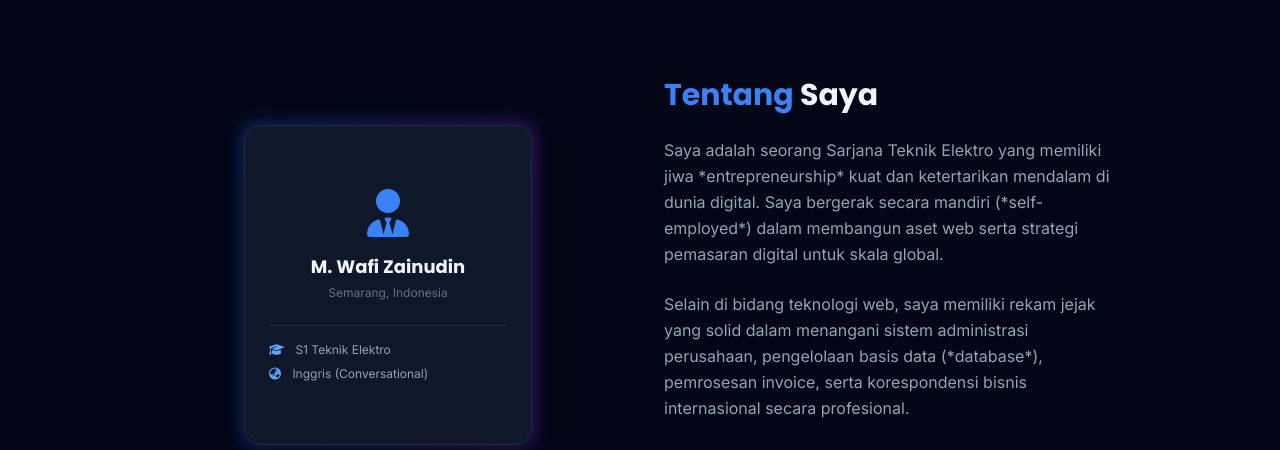
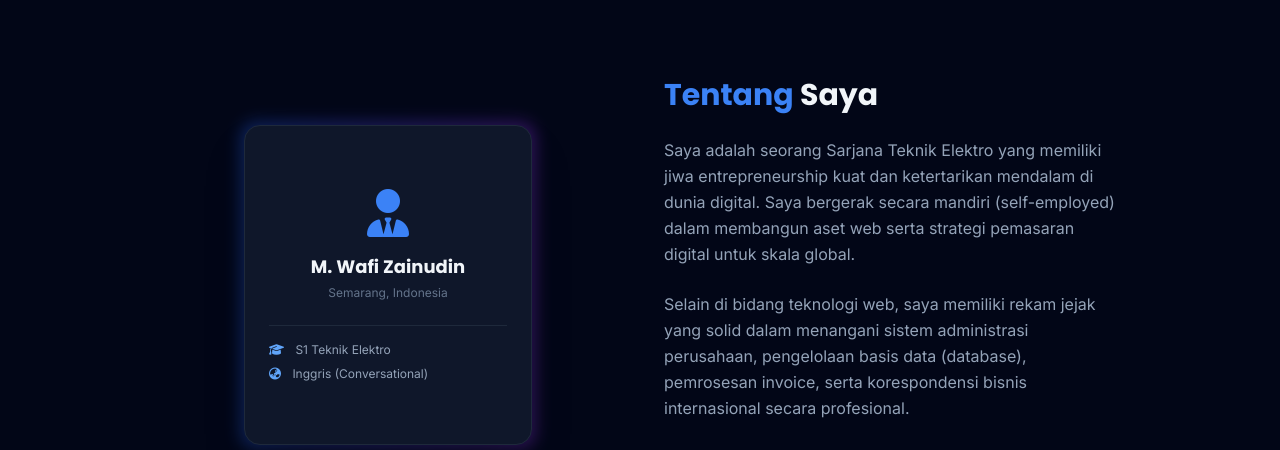
Before and after one commit to mochwafi/my-portfolio, a plain HTML site: page index.html in a window 1280 px wide. Shown: the part 820-1270 px from the top of the page. Drawn offline with nearby package versions, Linux system fonts and the light colour scheme.

Commit message:
Fix formatting in 'Tentang Saya' section

```diff
--- a/index.html
+++ b/index.html
@@ -87,10 +87,10 @@
                 <div>
                     <h2 class="text-3xl font-bold mb-6"><span class="text-blue-500">Tentang</span> Saya</h2>
                     <p class="text-slate-400 mb-6 leading-relaxed">
-                        Saya adalah seorang Sarjana Teknik Elektro yang memiliki jiwa *entrepreneurship* kuat dan ketertarikan mendalam di dunia digital. Saya bergerak secara mandiri (*self-employed*) dalam membangun aset web serta strategi pemasaran digital untuk skala global.
+                        Saya adalah seorang Sarjana Teknik Elektro yang memiliki jiwa entrepreneurship kuat dan ketertarikan mendalam di dunia digital. Saya bergerak secara mandiri (self-employed) dalam membangun aset web serta strategi pemasaran digital untuk skala global.
                     </p>
                     <p class="text-slate-400 mb-8 leading-relaxed">
-                        Selain di bidang teknologi web, saya memiliki rekam jejak yang solid dalam menangani sistem administrasi perusahaan, pengelolaan basis data (*database*), pemrosesan invoice, serta korespondensi bisnis internasional secara profesional.
+                        Selain di bidang teknologi web, saya memiliki rekam jejak yang solid dalam menangani sistem administrasi perusahaan, pengelolaan basis data (database), pemrosesan invoice, serta korespondensi bisnis internasional secara profesional.
                     </p>
                     <div class="flex space-x-4">
                         <a href="mailto:mochwafizainudin@gmail.com" class="w-10 h-10 rounded-xl bg-slate-900 border border-slate-800 flex items-center justify-center text-slate-400 hover:text-blue-400 hover:border-blue-400/50 transition-all" title="Email"><i class="fas fa-envelope text-lg"></i></a>
```
